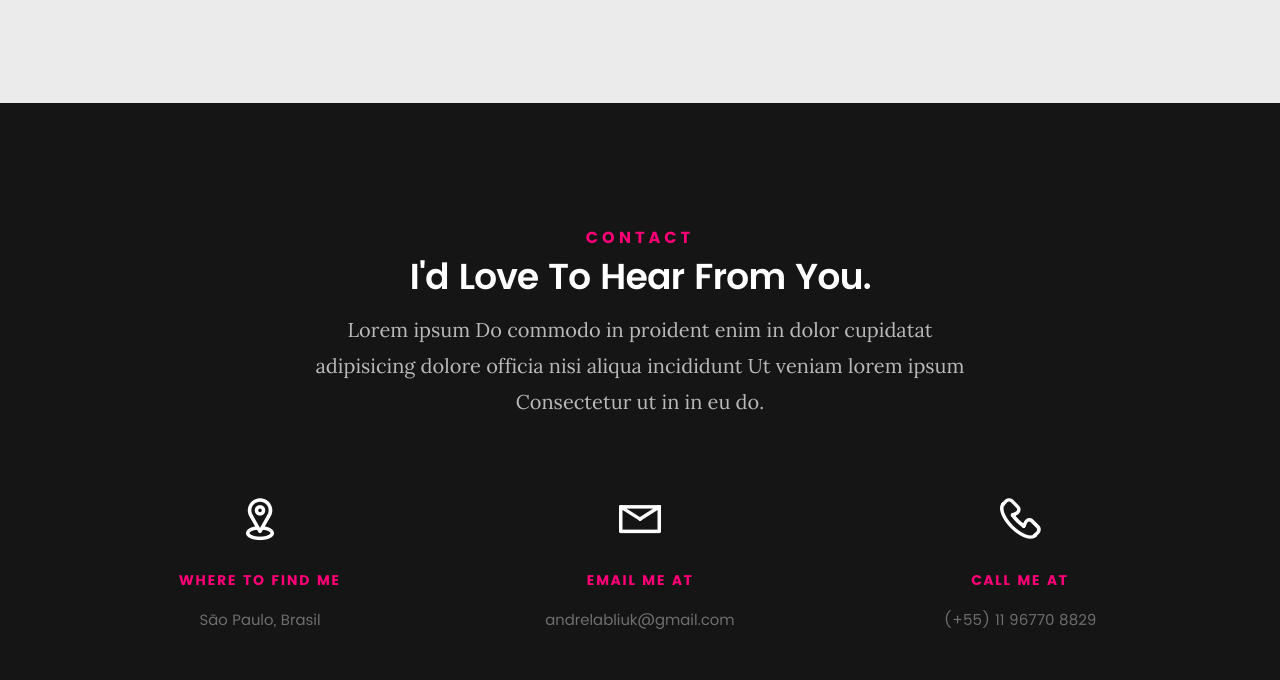
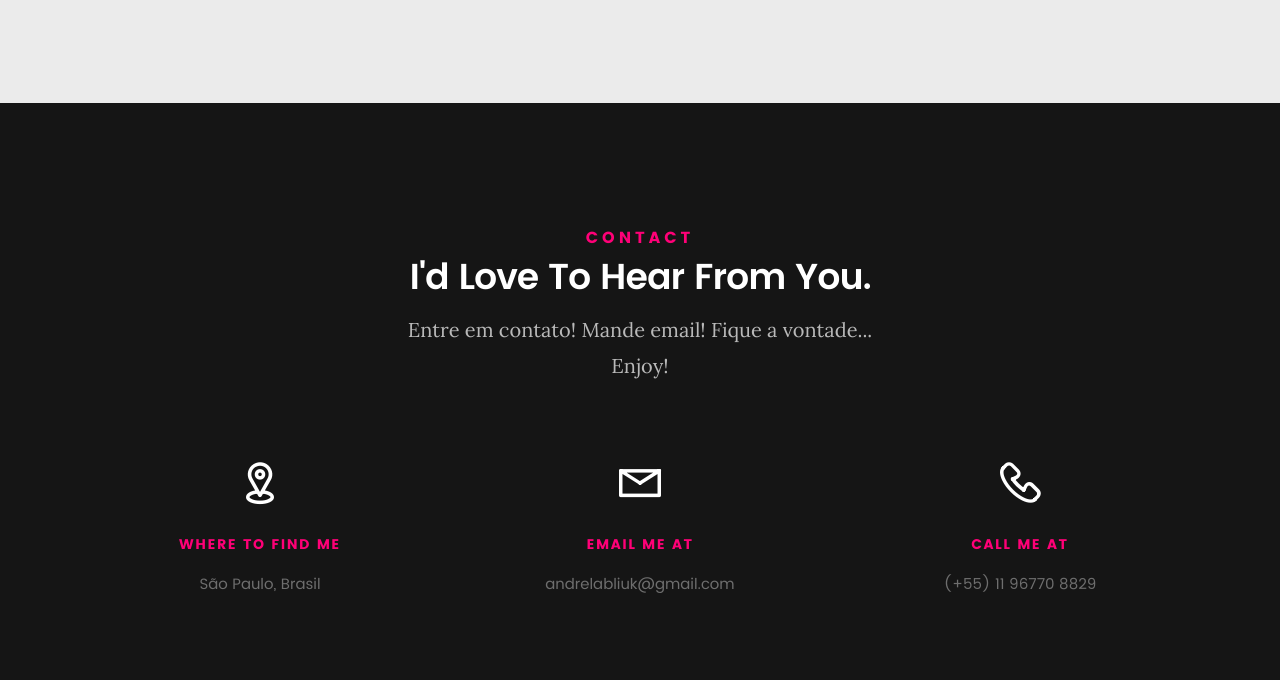
Before and after one commit to alabliuk/alabliuk.github.io, a plain HTML site: page index.html in a window 1280 px wide. Shown: the part 4150-4830 px from the top of the page. Drawn offline with Linux system fonts and the light colour scheme; files whose address does not match are found by name.

Commit message:
Update contact

```diff
--- a/index.html
+++ b/index.html
@@ -354,7 +354,9 @@
    				<h5>Contact</h5>
    				<h1>I'd Love To Hear From You.</h1>
 
-   				<p class="lead">Lorem ipsum Do commodo in proident enim in dolor cupidatat adipisicing dolore officia nisi aliqua incididunt Ut veniam lorem ipsum Consectetur ut in in eu do.</p>
+   				<p class="lead">Entre em contato! Mande email! Fique a vontade...<br>
+   					Enjoy!
+   				</p>
 
    			</div>
    		</div> <!-- /section-intro -->
```
